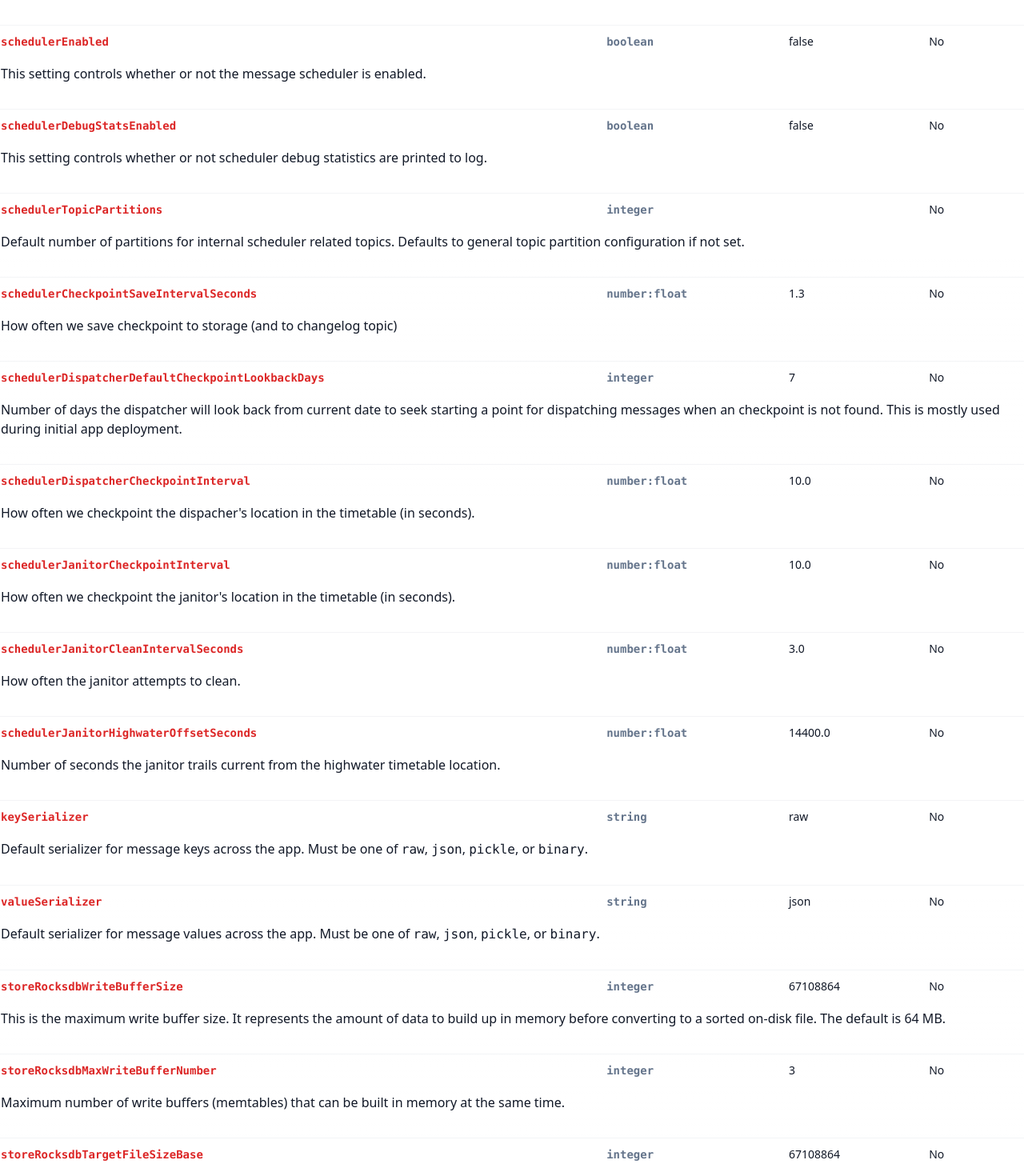
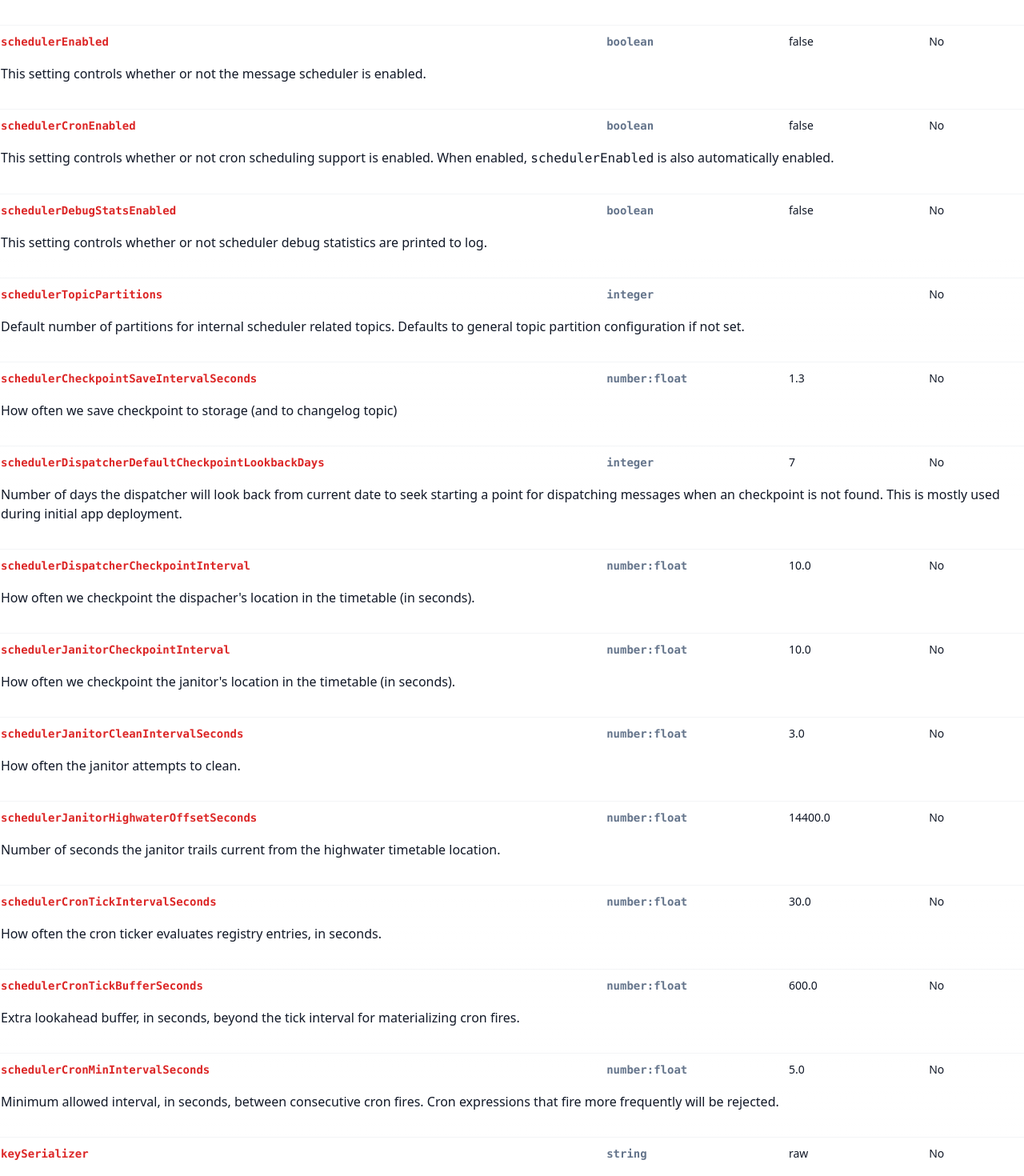
Before and after one commit to vmirz/kaspr-docs, a Next.js app: page /docs/api-reference/v1alpha1 in a window 1280 px wide. Shown: the part 2080-3550 px from the top of the page at 80% size. Built offline with nearby package versions, Linux system fonts and the light colour scheme.

Commit message:
Add cron scheduler API docs
Document the new cron scheduler settings in the v1alpha1 API reference, including the enable flag and cron tick, buffer, and minimum interval parameters.

```diff
--- a/pages/docs/api-reference/v1alpha1.mdx
+++ b/pages/docs/api-reference/v1alpha1.mdx
@@ -148,6 +148,13 @@ Specification of the desired settings of the application.
       'No'
     ],
     [
+      'schedulerCronEnabled',
+      'boolean',
+      'false',
+      'This setting controls whether or not cron scheduling support is enabled. When enabled, `schedulerEnabled` is also automatically enabled.',
+      'No'
+    ],
+    [
       'schedulerDebugStatsEnabled',
       'boolean',
       'false',
@@ -204,6 +211,27 @@ Specification of the desired settings of the application.
       'No'
     ],
     [
+      'schedulerCronTickIntervalSeconds',
+      'number:float',
+      '30.0',
+      'How often the cron ticker evaluates registry entries, in seconds.',
+      'No'
+    ],
+    [
+      'schedulerCronTickBufferSeconds',
+      'number:float',
+      '600.0',
+      'Extra lookahead buffer, in seconds, beyond the tick interval for materializing cron fires.',
+      'No'
+    ],
+    [
+      'schedulerCronMinIntervalSeconds',
+      'number:float',
+      '5.0',
+      'Minimum allowed interval, in seconds, between consecutive cron fires. Cron expressions that fire more frequently will be rejected.',
+      'No'
+    ],
+    [
       'keySerializer',
       'string',
       'raw',
```
